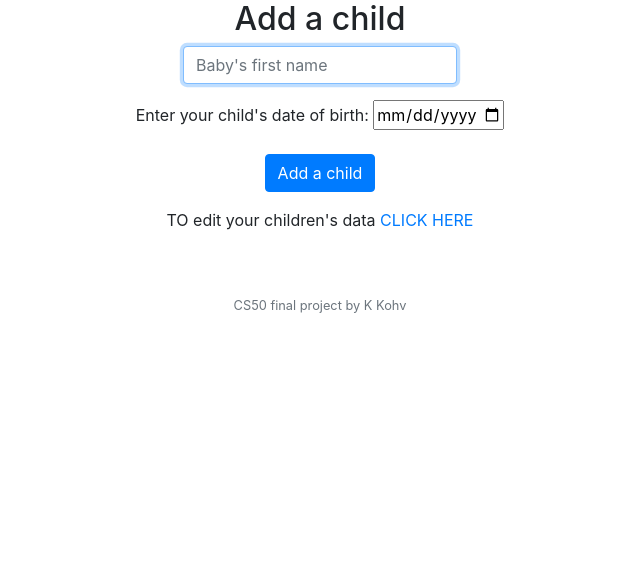
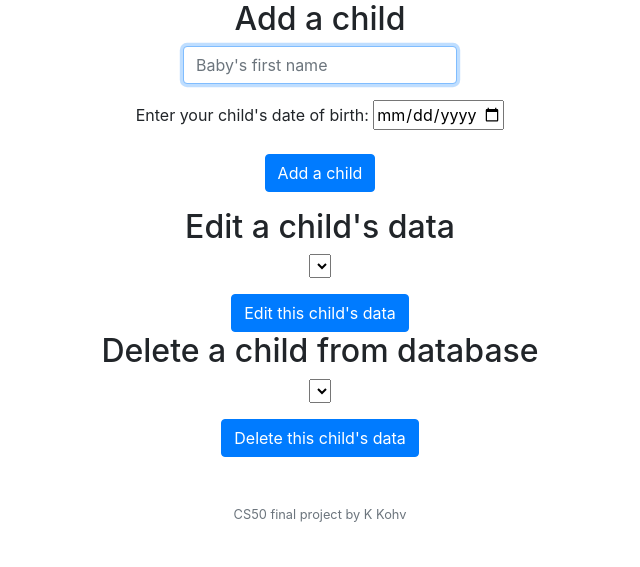
Before and after one commit to KeaKohv/babyzz, a Flask app: page /children in a window 1280 px wide. Shown: the part 233-800 px from the top of the page, without its empty margins (320-960 px from the left). Run offline with Flask 2, Linux system fonts and the light colour scheme; the visitor is signed in with stand-in values (Sample User, id 1); data that the repository does not hold is empty; some libraries are stand-ins or nearby versions.

Commit message:
child edit

```diff
--- a/application.py
+++ b/application.py
@@ -135,9 +135,6 @@ def child_edit():
         # Capitalize the name
         baby_name_new = request.form.get("baby_name_new").capitalize()
 
-        # Select that child from db
-        rows = db.execute("SELECT * FROM children WHERE parent_id = ? AND baby_name = ?", session["user_id"], request.form.get("baby_name"))
-
         # Edit the child's data
         db.execute("UPDATE children SET baby_name = ?, baby_birth =  ? WHERE parent_id = ? AND baby_name = ?",
                    baby_name_new, request.form.get("baby_birth"), session["user_id"], request.form.get("baby_name"))
@@ -146,10 +143,10 @@ def child_edit():
 
         return redirect("/children")
     else:
-        # Get children from database
-        children = db.execute("SELECT * FROM children WHERE parent_id = ?", session["user_id"])
+        # Select that child from db
+        child = db.execute("SELECT * FROM children WHERE parent_id = ? AND baby_name = ?", session["user_id"], request.form.get("baby_name"))
 
-        return render_template("child_edit.html", children=children)
+        return render_template("child_edit.html", child=child)
 
 @app.route("/login", methods=["GET", "POST"])
 def login():
--- a/templates/children.html
+++ b/templates/children.html
@@ -39,7 +39,30 @@
     </form>
 
     <p></p>
-    <p>TO edit your children's data <a href="/child_edit"">CLICK HERE</a></p>
+
+    <h2>Edit a child's data</h2>
+    <form action="/child_edit" method="post">
+        <div class="form-group">
+            <select name="baby_name" id="baby_name">
+                {% for child in children %}
+                <option value="baby_name">{{child["baby_name"]}}</option>
+                {% endfor %}
+              </select>
+        </div>
+        <button class="btn btn-primary" type="submit">Edit this child's data</button>
+    </form>
+
+    <h2>Delete a child from database</h2>
+    <form action="/child_delete" method="post">
+        <div class="form-group">
+            <select name="baby_name" id="baby_name">
+                {% for child in children %}
+                <option value="baby_name">{{child["baby_name"]}}</option>
+                {% endfor %}
+              </select>
+        </div>
+        <button class="btn btn-primary" type="submit">Delete this child's data</button>
+    </form>
 
 
 {% endblock %}
```
Also changed, not shown: templates/child_edit.html (+8 -8 lines).
